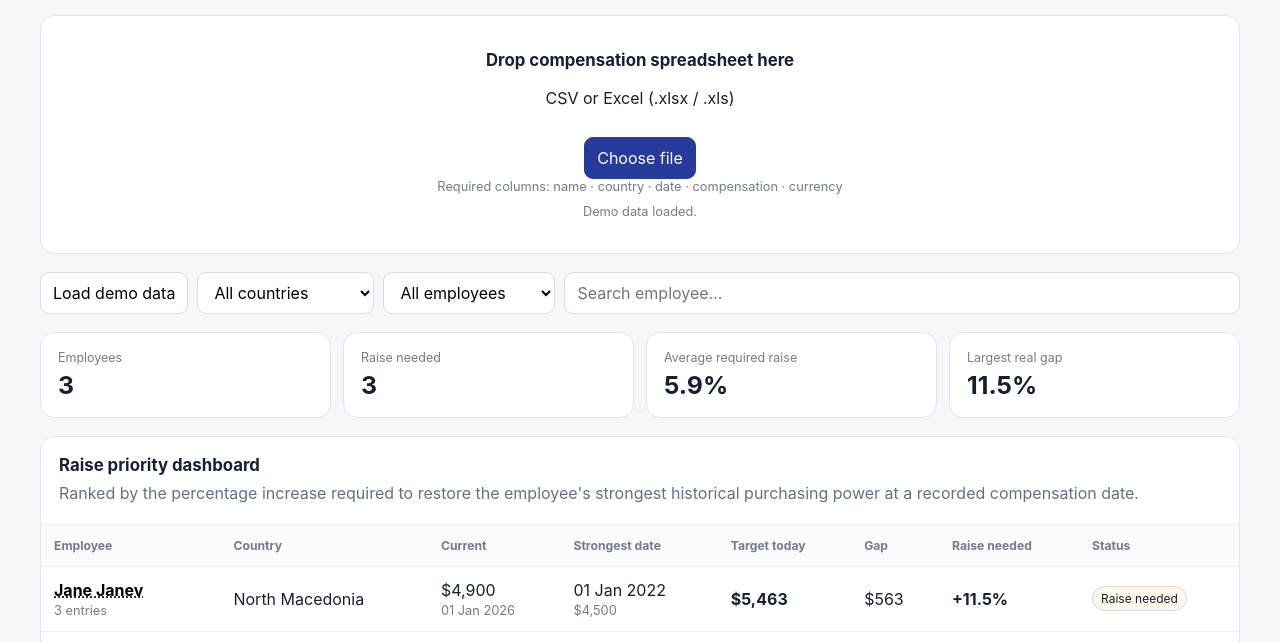
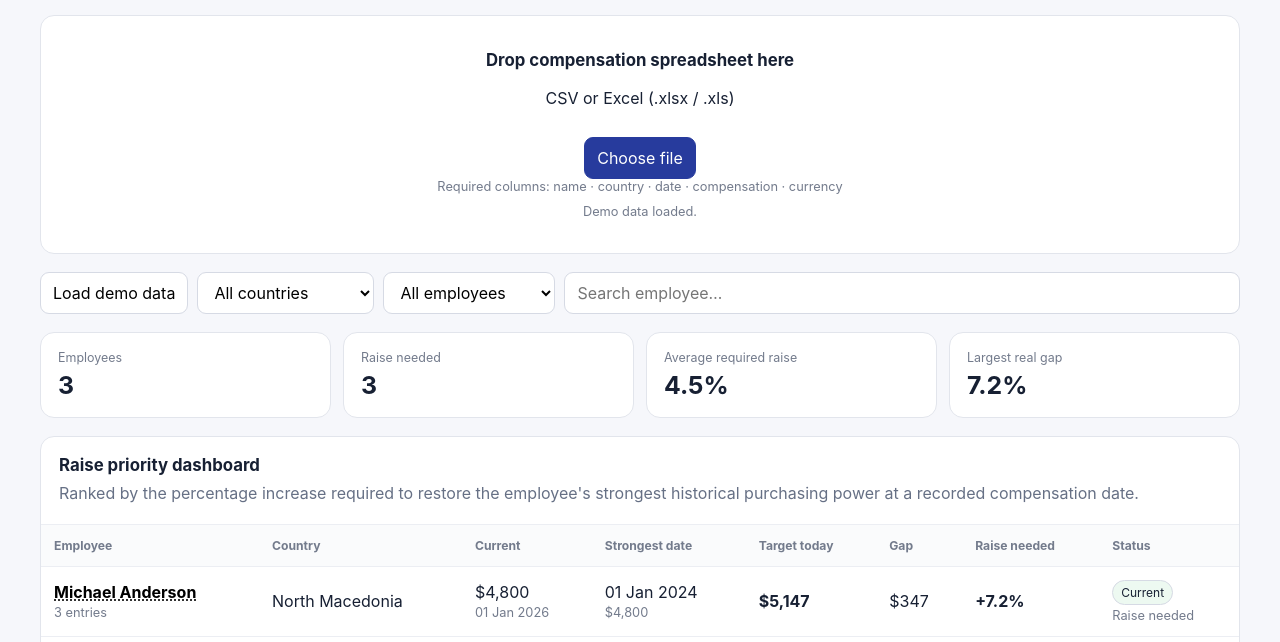
Before and after one commit to georgmkd/compensation-dashboard, a plain HTML site: page index.html in a window 1280 px wide. Both pictures are taken after a click on the button "Load demo data". Shown: the part 137-779 px from the top of the page. Drawn offline with Linux system fonts and the light colour scheme.

Commit message:
Add files via upload

```diff
--- a/app.js
+++ b/app.js
@@ -96,14 +96,26 @@
       p.entries.sort((a,b) => a.date.localeCompare(b.date));
       const latest = p.entries[p.entries.length-1];
       const latestYear = latest.year;
+      const today = new Date();
+      const currentYear = today.getFullYear();
+      const comparisonYear = Math.min(currentYear, years[years.length - 1]);
       const normalized = p.entries.map(e => ({
-        ...e, equiv:e.comp * factor(p.country,e.year,latestYear)
+        ...e, equiv:e.comp * factor(p.country,e.year,comparisonYear)
       }));
-      const strongest = [...normalized].sort((a,b) => b.equiv-a.equiv)[0];
+      const strongest = [...normalized].sort((a,b) =>
+        (b.equiv-a.equiv) || b.date.localeCompare(a.date)
+      )[0];
       const target = strongest.equiv;
-      const gap = Math.max(0,target-latest.comp);
-      const raise = latest.comp > 0 ? gap/latest.comp*100 : 0;
-      return {...p,latest,latestYear,normalized,strongest,target,gap,raise,needs:gap>.5};
+      const currentEquivalent = latest.comp * factor(p.country,latest.year,comparisonYear);
+      const gap = Math.max(0,target-currentEquivalent);
+      const raise = currentEquivalent > 0 ? gap/currentEquivalent*100 : 0;
+      const latestDate = new Date(latest.date + "T00:00:00");
+      const ageDays = Math.floor((today - latestDate) / 86400000);
+      const status = latestDate > today ? "Future entry" :
+        latest.year < currentYear ? "Update due" :
+        latest.year === currentYear ? "Current" : "Future entry";
+      return {...p,latest,latestYear,currentYear,comparisonYear,currentEquivalent,
+        normalized,strongest,target,gap,raise,needs:gap>.5,status,ageDays};
     }).sort((a,b) => b.raise-a.raise);
 
     refreshFilters();
@@ -147,7 +159,8 @@
         <td><strong>${money(p.target,p.currency)}</strong></td>
         <td>${p.needs ? money(p.gap,p.currency) : "—"}</td>
         <td><strong>${p.needs ? "+"+p.raise.toFixed(1)+"%" : "0%"}</strong></td>
-        <td><span class="pill ${p.needs?"warning":"ok"}">${p.needs?"Raise needed":"At / above target"}</span></td>
+        <td><span class="pill ${p.status==="Current"?"ok":"warning"}">${p.status}</span>
+          <small>${p.status==="Update due" ? "Latest: "+formatDate(p.latest.date) : (p.needs ? "Raise needed" : "At / above target")}</small></td>
       </tr>`).join("") :
       '<tr><td colspan="8" class="empty">Upload a spreadsheet or load demo data.</td></tr>';
 
@@ -230,9 +243,9 @@
   $("closeDetail").addEventListener("click",()=>$("detail").classList.add("hidden"));
   $("demo").addEventListener("click",()=>{
     raw=[
-      {name:"Jane Janev",country:"North Macedonia",date:"2022-01-01",compensation:4500,currency:"USD"},
-      {name:"Jane Janev",country:"North Macedonia",date:"2024-01-01",compensation:4900,currency:"USD"},
-      {name:"Jane Janev",country:"North Macedonia",date:"2026-01-01",compensation:4900,currency:"USD"},
+      {name:"Michael Anderson",country:"North Macedonia",date:"2022-01-01",compensation:4100,currency:"USD"},
+      {name:"Michael Anderson",country:"North Macedonia",date:"2024-01-01",compensation:4800,currency:"USD"},
+      {name:"Michael Anderson",country:"North Macedonia",date:"2026-01-01",compensation:4800,currency:"USD"},
       {name:"John Smith",country:"USA",date:"2021-01-01",compensation:6000,currency:"USD"},
       {name:"John Smith",country:"USA",date:"2024-01-01",compensation:6900,currency:"USD"},
       {name:"John Smith",country:"USA",date:"2026-01-01",compensation:7000,currency:"USD"},
--- a/index.html
+++ b/index.html
@@ -71,7 +71,7 @@
 
   <section class="card methodology">
     <h2>Methodology</h2>
-    <p>For each employee, historical compensation is compounded forward using annual CPI for that employee's country. Every salary is expressed at the price level of the employee's latest compensation year. The highest inflation-adjusted salary becomes the strongest historical compensation benchmark. The current salary is compared with that benchmark to calculate the raise required for equal purchasing power.</p>
+    <p>For each employee, historical compensation is compounded forward using annual CPI for that employee's country. Every salary is expressed at the current year's price level where CPI data is available. The highest inflation-adjusted salary becomes the strongest historical compensation benchmark. The latest recorded salary is adjusted to the current year and compared with that benchmark to calculate the raise required for equal purchasing power. The status also checks whether the latest compensation record belongs to the current calendar year.</p>
     <p class="hint">Prototype CPI dataset covers North Macedonia, Uruguay, Argentina, Brazil, Netherlands and United States for 2017–2026. 2025–2026 figures may include estimates and should be replaced with finalized official observations when available.</p>
   </section>
 </main>
```
